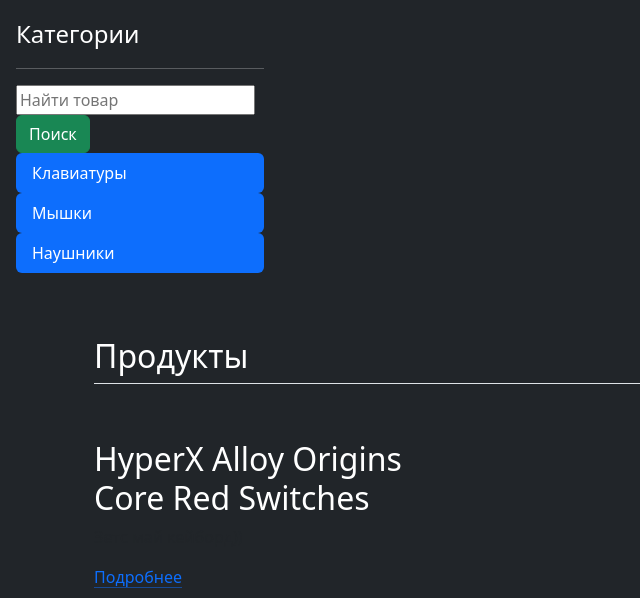
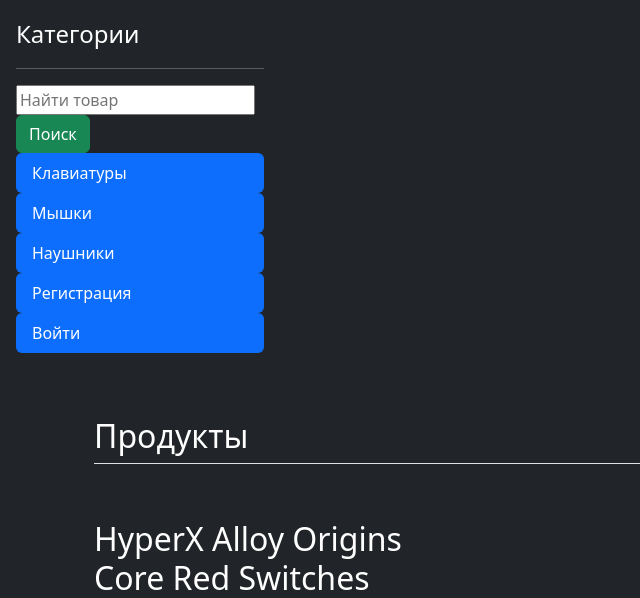
Before and after one commit to Kamich-GP/project_vantuz, a Django app: page / in a window 1280 px wide. Shown: the top 598 px of the page, without its empty margins (0-640 px from the left). Run offline with Django 5.2, Linux system fonts and the light colour scheme; data comes from the database, SQL or seed files in the repository; both versions use the stored data as it was after the commit; tables that the repository leaves empty hold one stand-in row (values such as "Sample post").

Commit message:
final front

```diff
--- a/e_shop/settings.py
+++ b/e_shop/settings.py
@@ -120,6 +120,9 @@
 STATIC_ROOT = BASE_DIR / 'static'
 import os
 STATICFILES_DIRS = (os.path.join(BASE_DIR / 'assets',),)
+
+MEDIA_URL = 'media/'
+MEDIA_ROOT = BASE_DIR / 'media'
 # Default primary key field type
 # https://docs.djangoproject.com/en/5.1/ref/settings/#default-auto-field
 
--- a/e_shop/urls.py
+++ b/e_shop/urls.py
@@ -24,4 +24,6 @@
     path('admin/', admin.site.urls),
     path('', include('index.urls')),
     path('accounts/', include('django.contrib.auth.urls'))
-] + static(settings.STATIC_URL, document_root=settings.STATIC_ROOT)
+]
+urlpatterns += static(settings.STATIC_URL, document_root=settings.STATIC_ROOT)
+urlpatterns += static(settings.MEDIA_URL, document_root=settings.MEDIA_ROOT)
--- a/index/models.py
+++ b/index/models.py
@@ -14,7 +14,7 @@
     pr_des = models.TextField(blank=True)
     pr_price = models.FloatField()
     pr_count = models.IntegerField()
-    pr_photo = models.ImageField(upload_to='static/pr_img')
+    pr_photo = models.ImageField(upload_to='media')
     pr_category = models.ForeignKey(Category, on_delete=models.CASCADE)
 
     def __str__(self):
--- a/index/templates/home.html
+++ b/index/templates/home.html
@@ -24,6 +24,24 @@
         </a>
       </li>
         {% endfor %}
+        {% if user.is_authenticated %}
+        <li class="nav-item">
+            <a href="/logout" class="nav-link active" aria-current="page">
+                Выйти
+            </a>
+        </li>
+        {% else %}
+        <li class="nav-item">
+            <a href="/register" class="nav-link active" aria-current="page">
+                Регистрация
+            </a>
+        </li>
+        <li class="nav-item">
+            <a href="/accounts/login" class="nav-link active" aria-current="page">
+                Войти
+            </a>
+        </li>
+        {% endif %}
     </ul>
 </div>
 <div class="container px-4 py-5" id="featured-3">
```
Also changed, not shown: index/templates/product.html (+13 -2 lines), db.sqlite3, media/media/image_2024-01-09_14-16-42.png (added), media/media/image_2024-01-09_14-18-04.png (added), media/media/image_2024-01-09_14-18-57.png (added), static/pr_img/image_2024-01-09_14-16-42.png (added), static/pr_img/image_2024-01-09_14-18-57.png (added), static/pr_img/image_2024-01-09_14-18-57_dgTVm7P.png (added).
